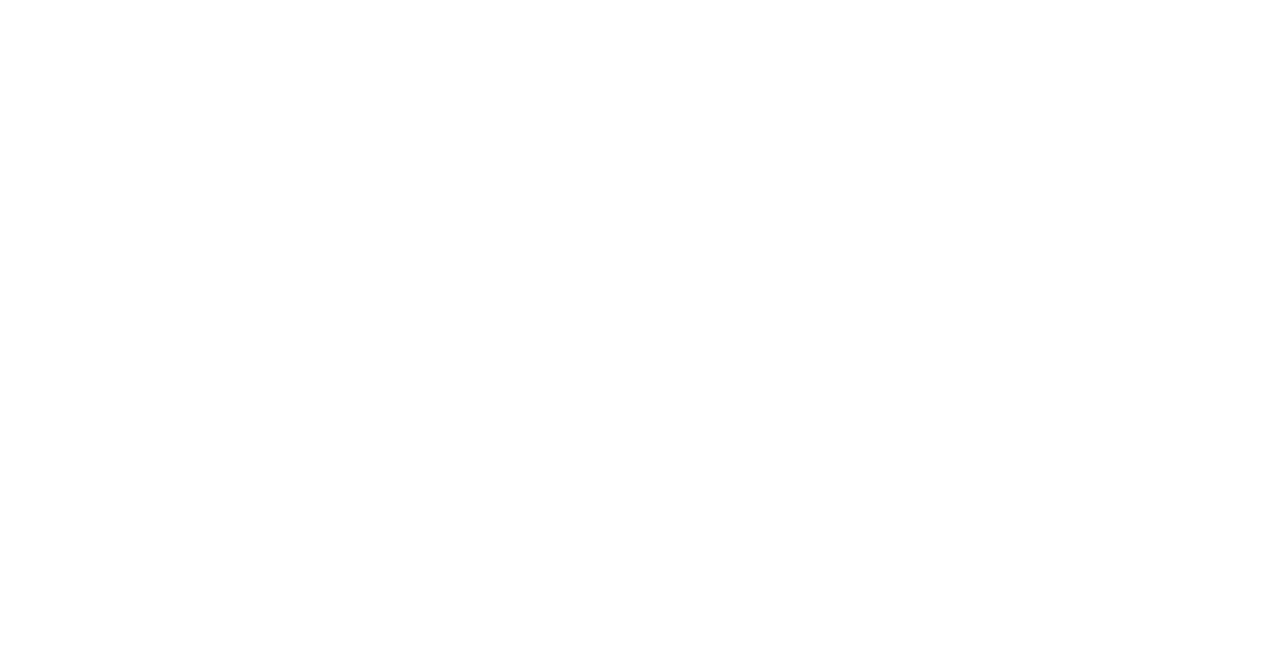
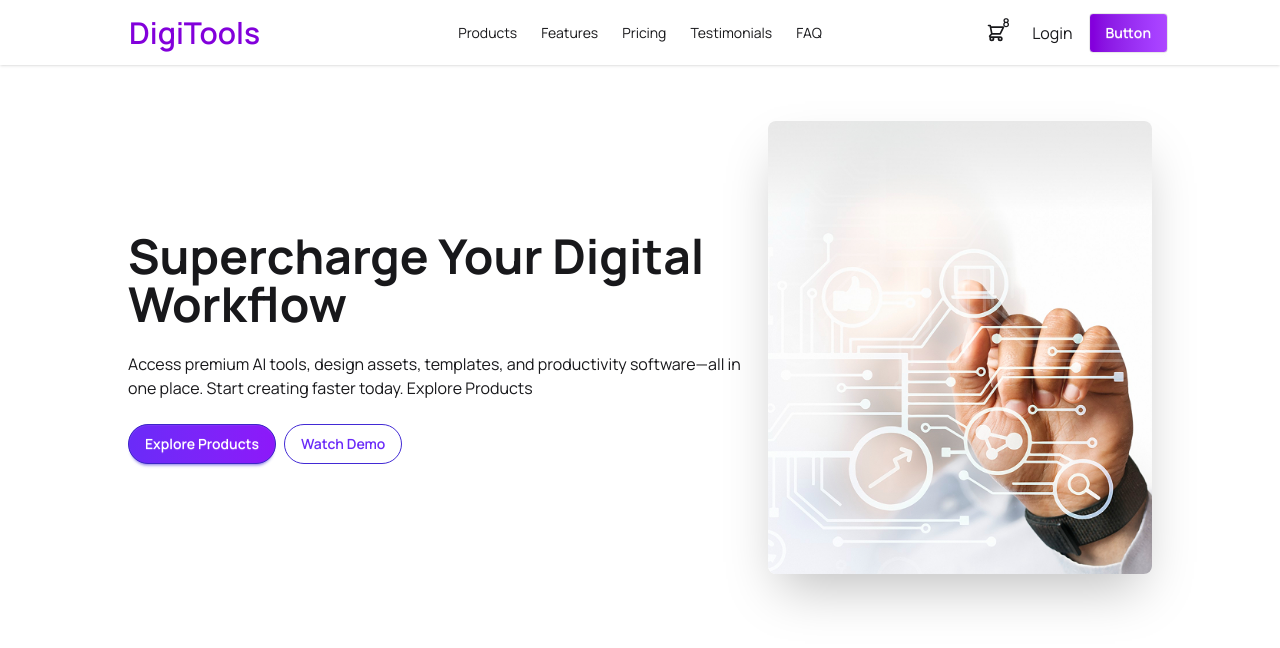
Before and after one commit to masum-k/b13-assignment-6, a React (Vite) app: page / in a window 1280 px wide. Shown: the top 648 px of the page. Built offline with nearby package versions, Linux system fonts and the light colour scheme.

Commit message:
finished styling banner section

```diff
--- a/index.html
+++ b/index.html
@@ -1,5 +1,5 @@
 <!doctype html>
-<html lang="en">
+<html lang="en" data-theme="light">
   <head>
     <meta charset="UTF-8" />
     <link rel="icon" type="image/svg+xml" href="/favicon.svg" />
--- a/src/App.css
+++ b/src/App.css
@@ -1,2 +1,11 @@
+@import url('https://fonts.googleapis.com/css2?family=Manrope:wght@200..800&display=swap');
+
 @import "tailwindcss";
 @plugin "daisyui";
+
+body {
+    font-family: "Manrope", sans-serif;
+    font-optical-sizing: auto;
+    font-weight: 400;
+    font-style: normal;
+}
--- a/src/App.jsx
+++ b/src/App.jsx
@@ -1,11 +1,14 @@
 import './App.css'
+import Banner from './components/Banner/Banner'
+import Navbar from './components/Navbar/Navbar'
 
 function App() {
 
   return (
-    <>
-
-    </>
+    <div>
+      <Navbar />
+      <Banner />
+    </div>
   )
 }
 
--- /dev/null
+++ b/src/components/Banner/Banner.jsx
@@ -0,0 +1,28 @@
+import React from 'react';
+
+const Banner = () => {
+    return (
+        <div className="hero container mx-auto mt-10">
+            <div className="hero-content flex-col lg:flex-row-reverse">
+                <img
+                    src="banner.png"
+                    className="max-w-sm rounded-lg shadow-2xl"
+                />
+                <div className='md:w-2/4'>
+                    <h1 className="text-5xl font-bold">Supercharge Your Digital Workflow</h1>
+                    <p className="py-6">
+                        Access premium AI tools, design assets, templates, and productivity
+                        software—all in one place. Start creating faster today.
+                        Explore Products
+                    </p>
+                    <div>
+                        <button className="btn bg-linear-to-r from-[#6A2BF8] to-[#8D18F9] mr-2 btn-primary rounded-3xl text-white">Explore Products</button>
+                        <button className="btn btn-outline rounded-3xl btn-primary text-[#6A2BF8]">Watch Demo</button>
+                    </div>
+                </div>
+            </div>
+        </div >
+    );
+};
+
+export default Banner;
--- /dev/null
+++ b/src/components/Navbar/Navbar.jsx
@@ -0,0 +1,46 @@
+import React from 'react';
+
+const Navbar = () => {
+    return (
+        <div className="navbar bg-base-100 shadow-sm md:px-28">
+            <div className="navbar-start">
+                <div className="dropdown">
+                    <div tabIndex={0} role="button" className="btn btn-ghost lg:hidden">
+                        <svg xmlns="http://www.w3.org/2000/svg" className="h-5 w-5" fill="none" viewBox="0 0 24 24" stroke="currentColor"> <path strokeLinecap="round" strokeLinejoin="round" strokeWidth="2" d="M4 6h16M4 12h8m-8 6h16" /> </svg>
+                    </div>
+                    <ul
+                        tabIndex="-1"
+                        className="menu menu-sm dropdown-content bg-base-100 rounded-box z-1 mt-3 w-52 p-2 shadow">
+                        <li><a>Products</a></li>
+                        <li><a>Features</a></li>
+                        <li><a>Pricing</a></li>
+                        <li><a>Testimonials</a></li>
+                        <li><a>FAQ</a></li>
+                    </ul>
+                </div>
+                <a className="btn btn-ghost text-3xl text-purple-700">DigiTools</a>
+            </div>
+            <div className="navbar-center hidden lg:flex">
+                <ul className="menu menu-horizontal px-1">
+                    <li><a>Products</a></li>
+                    <li><a>Features</a></li>
+                    <li><a>Pricing</a></li>
+                    <li><a>Testimonials</a></li>
+                    <li><a>FAQ</a></li>
+                </ul>
+            </div>
+            <div className="navbar-end space-x-4">
+                <div tabindex="0" role="button" class="btn btn-ghost btn-circle">
+                    <div class="indicator">
+                        <svg xmlns="http://www.w3.org/2000/svg" class="h-5 w-5" fill="none" viewBox="0 0 24 24" stroke="currentColor"> <path stroke-linecap="round" stroke-linejoin="round" stroke-width="2" d="M3 3h2l.4 2M7 13h10l4-8H5.4M7 13L5.4 5M7 13l-2.293 2.293c-.63.63-.184 1.707.707 1.707H17m0 0a2 2 0 100 4 2 2 0 000-4zm-8 2a2 2 0 11-4 0 2 2 0 014 0z" /> </svg>
+                        <span class="badge-sm indicator-item">8</span>
+                    </div>
+                </div>
+                <p>Login</p>
+                <a className="btn bg-linear-to-r from-purple-700 to-purple-500 text-white font-semibold">Button</a>
+            </div>
+        </div>
+    );
+};
+
+export default Navbar;
```
